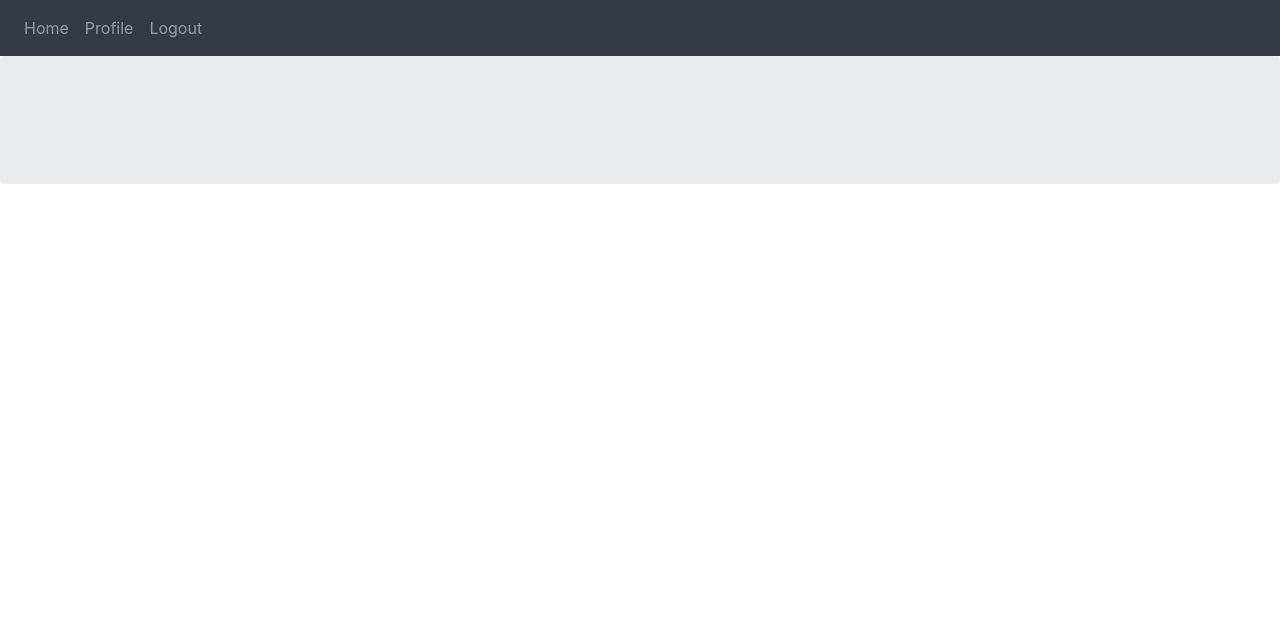
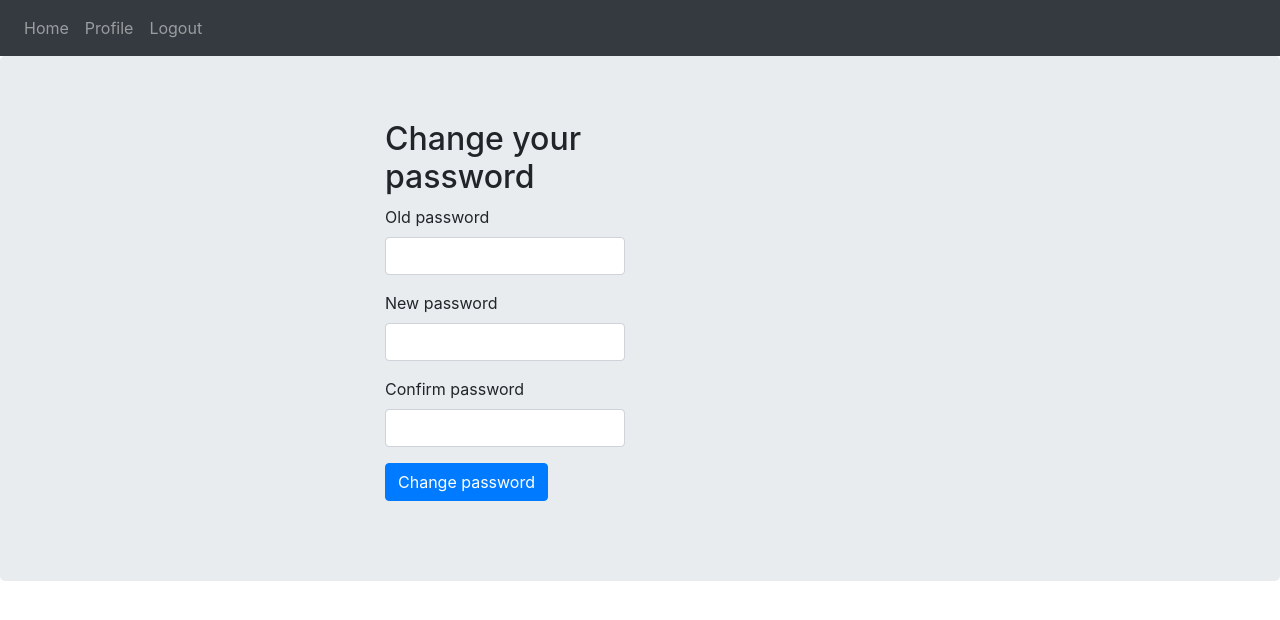
Before and after one commit to wezzlaren/kwitter-frontend, a React (Create React App) app: page /changepassword in a window 1280 px wide. Shown: the top 620 px of the page. Built offline with nearby package versions, Linux system fonts and the light colour scheme; no server answers; sample sign-in values are in the browser's storage.

Commit message:
Added delete & changepassword functions

```diff
--- a/src/App.jsx
+++ b/src/App.jsx
@@ -9,6 +9,7 @@ import { LoginPage } from './LoginPage/LoginPage';
 import { ProfilePage } from './ProfilePage/ProfilePage'
 import "bootstrap/dist/css/bootstrap.min.css";
 import { RegisterPage } from './RegisterPage';
+import { ChangePasswordPage } from './ChangePasswordPage/ChangePasswordPage'
 
 export default class App extends React.Component {
     constructor(props) {
@@ -20,6 +21,7 @@ export default class App extends React.Component {
     }
 
     componentDidMount() {
+        document.title = "Kwitter"
         authenticationService.currentUser.subscribe(x => this.setState({ currentUser: x }));
     }
 
@@ -50,6 +52,7 @@ export default class App extends React.Component {
                                     <Switch>
                                         <PrivateRoute exact path="/" component={HomePage} />
                                         <PrivateRoute exact path="/profile" component={ProfilePage} />
+                                        <PrivateRoute exact path="/changepassword" component={ChangePasswordPage}/>
                                         <Route path="/login" component={LoginPage} />
                                         <Route path="/register" component={RegisterPage}/>
                                     </Switch>
--- /dev/null
+++ b/src/ChangePasswordPage/ChangePasswordPage.jsx
@@ -0,0 +1,91 @@
+import React from 'react';
+import { userService } from '../_services';
+
+class ChangePasswordPage extends React.Component {
+    constructor(props) {
+        super(props);
+        this.state = {
+            user: {
+                old_password: '',
+                new_password: '',
+                confirm_password: '',
+            },
+
+            submitted: false
+        };
+
+        this.handleChange = this.handleChange.bind(this);
+        this.handleSubmit = this.handleSubmit.bind(this);
+
+    }
+
+    componentWillMount() {
+        userService.getCurrent()
+        .then(res => {
+            this.setState({
+                user: res,
+            })
+        })
+    }
+    handleChange(event) {
+        const { name, value } = event.target;
+        const { user } = this.state;
+        this.setState({
+            user: {
+                ...user,
+                [name]: value
+            }
+        });
+    }
+
+    handleSubmit(event){
+        event.preventDefault();
+        this.setState({ submitted: true })
+        // if (user.password !== user.confirm_password) {
+        //     alert("Passwords don't match");
+        // }
+    }
+
+    componentDidMount() {
+
+    }
+
+    render() {
+        const { user, submitted } = this.state;
+        return (
+            <div className="col-md-6 col-md-offset-3">
+                <h2>Change your password</h2>
+                <form name="form" onSubmit={this.handleSubmit}>
+                    <div className={'form-group' + (submitted && !user.old_password ? ' has-error' : '')}>
+                        <label htmlFor="username">Old password</label>
+                        <input type="text" className="form-control" name="password" value={user.old_password} onChange={this.handleChange} />
+                        {submitted && !user.old_password &&
+                            <div className="help-block">Old password required</div>
+                        }
+                    </div>
+                    <div className={'form-group' + (submitted && !user.password ? ' has-error' : '')}>
+                        <label htmlFor="password">New password</label>
+                        <input type="password" className="form-control" name="password" value={user.new_password} onChange={this.handleChange} />
+                        {submitted && !user.new_password &&
+
+                            <div className="help-block">New password is required</div>
+                        }
+                    </div>
+                    <div className={'form-group' + (submitted && !user.confirm_password ? ' has-error' : '')}>
+                        <label htmlFor="password">Confirm password</label>
+                        <input type="password" className="form-control" name="confirm_password" value={user.confirm_password} onChange={this.handleChange} />
+                        {submitted && !user.confirm_password &&
+                            <div className="help-block">Repeat password is required</div>
+                        }
+                    </div>
+
+                    <div className="form-group">
+                        <button className="btn btn-primary">Change password</button>
+                    </div>
+                </form>
+            </div>
+        );
+    }
+}
+
+export { ChangePasswordPage };
--- /dev/null
+++ b/src/ChangePasswordPage/index.js
@@ -0,0 +1 @@
+export * from './ChangePasswordPage';
--- a/src/HomePage/HomePage.jsx
+++ b/src/HomePage/HomePage.jsx
@@ -31,13 +31,16 @@ class HomePage extends React.Component {
     render() {
         return (
             <div>
-                <h1>Hello, {this.state.user.username} welcome to Kwitter!</h1>
+                <h1>Hello, {this.state.user.username}!</h1>
+                <h1>Welcome to Kwitter</h1>
+                <br></br>
+                <h2>Posts overview:</h2>
             <form>
                     <label>
                     Name:
                     <input type="text" name="name" />
                     </label>
-                    <input type="submit" value="Submit" />
+                    <input type="submit" value="Search" />
             </form>
             </div>
         );
--- a/src/ProfilePage/ProfilePage.jsx
+++ b/src/ProfilePage/ProfilePage.jsx
@@ -1,5 +1,4 @@
 import React from 'react';
-import { Link } from 'react-router-dom'
 import { userService } from '../_services';
 
 class ProfilePage extends React.Component {
@@ -20,6 +19,8 @@ class ProfilePage extends React.Component {
             authority: ''
         };
 
+        this.handleClick = this.handleClick.bind(this)
+
     }
 
     componentWillMount() {
@@ -35,6 +36,14 @@ class ProfilePage extends React.Component {
     componentDidMount() {
 
     }
+
+    handleClick(){
+        userService.deleteUser()
+        localStorage.removeItem("token")
+
+        this.props.history.push('/login');
+    }
+
 
     render() {
         const data = this.state.user.authorities
@@ -59,8 +68,13 @@ class ProfilePage extends React.Component {
                     <p className="Role"><b>Permissions:</b> </p>
                     <div>{roles}</div>
 
+                    <div>
+                        <p><a href="/changepassword">Change password</a></p>
+                    </div>
+
                     <div className="Delete">
-                        <button className="btn btn-danger">Delete account</button>
+
+                        <button onClick={ () => {this.handleClick(this.state.user.username)}} className="btn btn-danger">Delete account</button>
                     </div>
 
             </div>
--- a/src/RegisterPage/RegisterPage.jsx
+++ b/src/RegisterPage/RegisterPage.jsx
@@ -47,7 +47,6 @@ class RegisterPage extends React.Component {
 
 
     render() {
-        const { registering  } = this.props;
         const { user, submitted } = this.state;
         return (
             <div className="col-md-6 col-md-offset-3">
--- a/src/_helpers/auth_header.js
+++ b/src/_helpers/auth_header.js
@@ -1,5 +1,3 @@
-import { authenticationService } from '../_services';
-
 export function authHeader() {
     const currentUser = localStorage.getItem("token");
     if (currentUser && currentUser.token) {
--- a/src/_services/user.service.js
+++ b/src/_services/user.service.js
@@ -1,12 +1,25 @@
 import { Config } from '../config';
-import { authHeader, handleResponse } from '../_helpers';
-
 var auth = localStorage.getItem("token")
 export const userService = {
     getAll,
-    getCurrent
+    getCurrent,
+    deleteUser
+};
 
-};
+function deleteUser() {
+    const requestOptions = { method: 'DELETE',
+    headers:{
+      Accept: 'application/json',
+               'Content-Type': 'application/json',
+               'Authorization': auth,
+       }, };
+    return fetch(`${Config.ApiBaseURL + Config.ApiUrls.DELETEUSER}`, requestOptions)
+    .then(res => res.json())
+            .then(res =>{
+                console.log("User deleted")
+                return Promise.resolve(res);
+            })
+}
 
 function getAll() {
 
--- a/src/config.js
+++ b/src/config.js
@@ -5,6 +5,7 @@ export class Config extends React.Component{
     static ApiUrls = {
         AUTH: "/auth",
         REGISTER: "/user/UserController/register",
+        DELETEUSER: "/user/UserController/deleteUser",
         CURRENT: "/user/UserController/current",
         ALLUSERS: "/user/UserController/all",
         ALLPOSTS: "/post/PostController/all",
--- a/src/index.html
+++ b/src/index.html
@@ -2,7 +2,7 @@
 <html lang="en">
 <head>
     <meta charset="UTF-8">
-    <title>React</title>
+    <title>Kwitter</title>
 
     <!-- bootstrap css -->
     <link href="//netdna.bootstrapcdn.com/bootstrap/4.1.1/css/bootstrap.min.css" rel="stylesheet" />
```
Also changed, not shown: src/_services/auth.service.js (+0 -10 lines).
